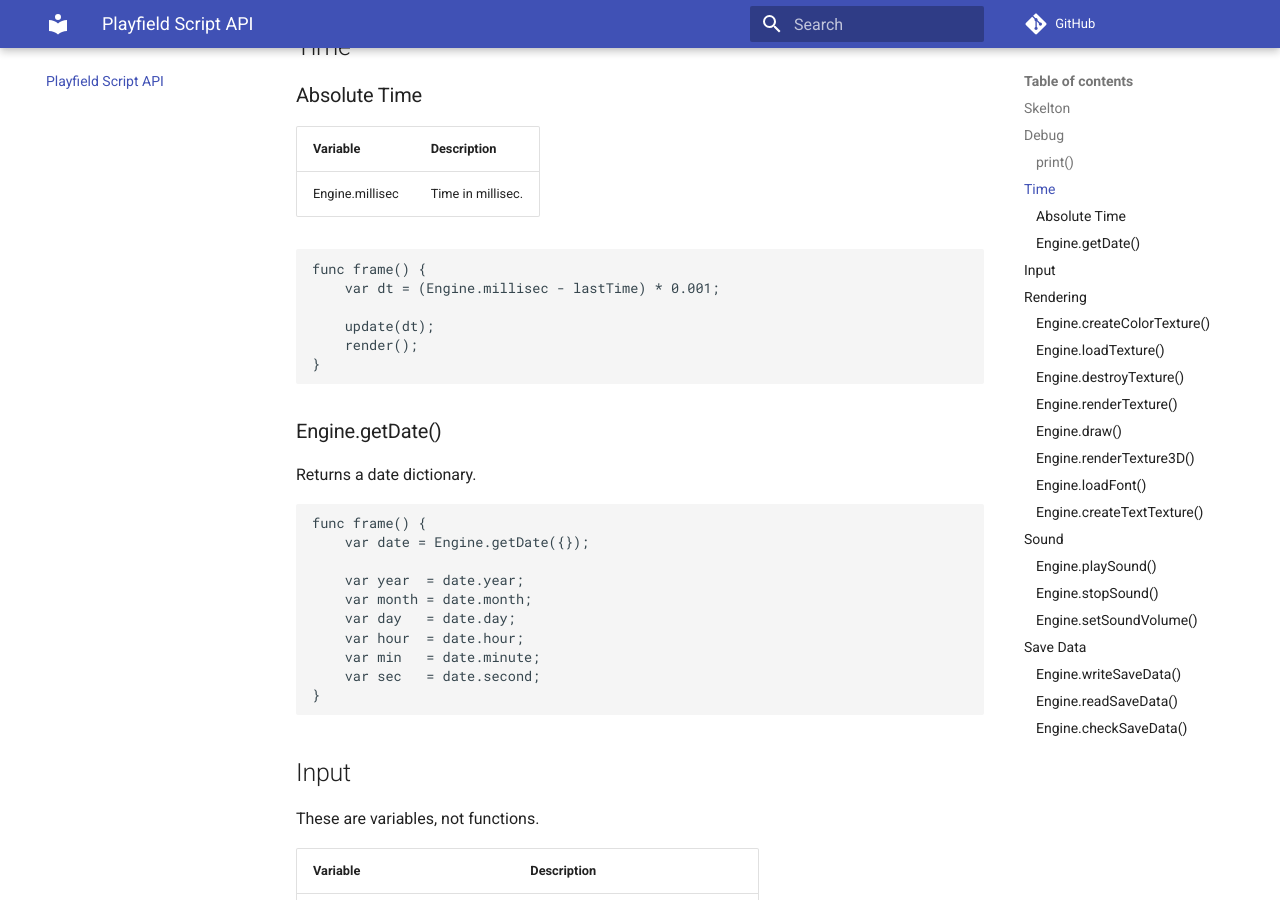
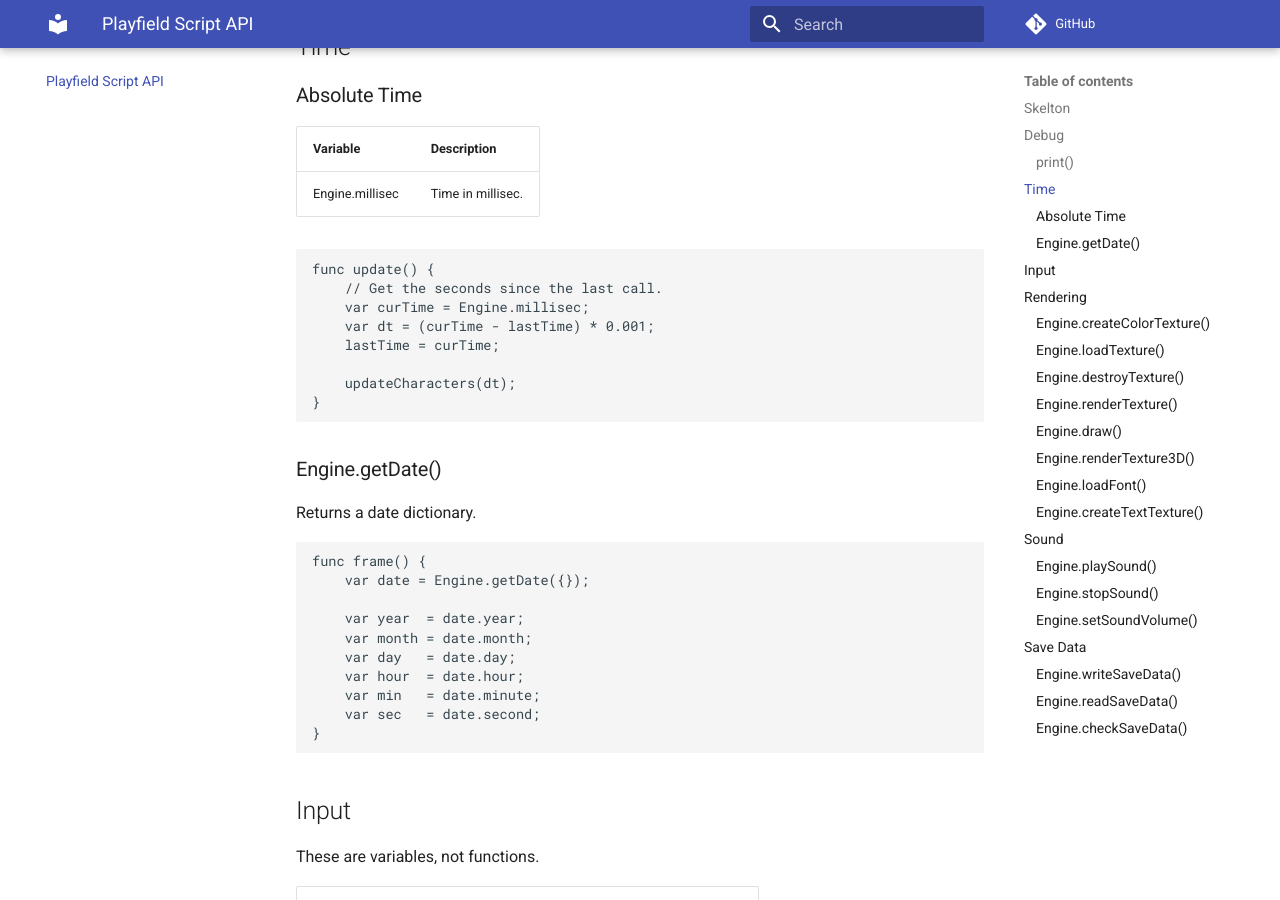
Before and after one commit to awemorris/PlayfieldEngine, an MkDocs documentation site: the page built from docs/mkdocs-en/docs/api.md, in a window 1280 px wide and 900 px high, scrolled down 1287 px. Built offline with MkDocs 1.6.1 and Material for MkDocs 9.7.7, drawn with Linux system fonts in a browser that asks for light colours; comment, search, counter and statistics services are not loaded.

Commit message:
Fix documents

````diff
--- a/docs/mkdocs-en/docs/api.md
+++ b/docs/mkdocs-en/docs/api.md
@@ -64,11 +64,13 @@ func dumpEnemies() {
 |Engine.millisec             |Time in millisec.                          |
 
 ```
-func frame() {
-    var dt = (Engine.millisec - lastTime) * 0.001;
+func update() {
+    // Get the seconds since the last call.
+    var curTime = Engine.millisec;
+    var dt = (curTime - lastTime) * 0.001;
+    lastTime = curTime;
 
-    update(dt);
-    render();
+    updateCharacters(dt);
 }
 ```
 
````
